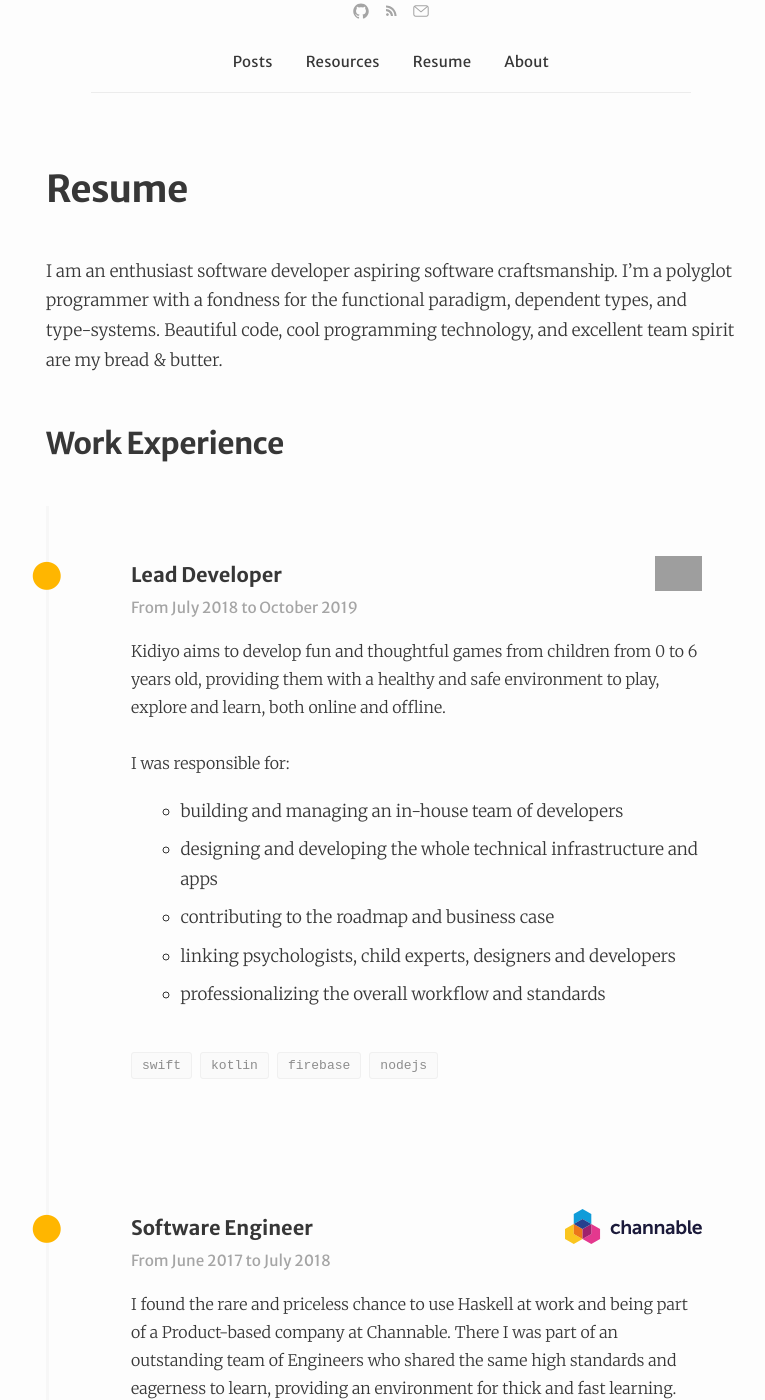
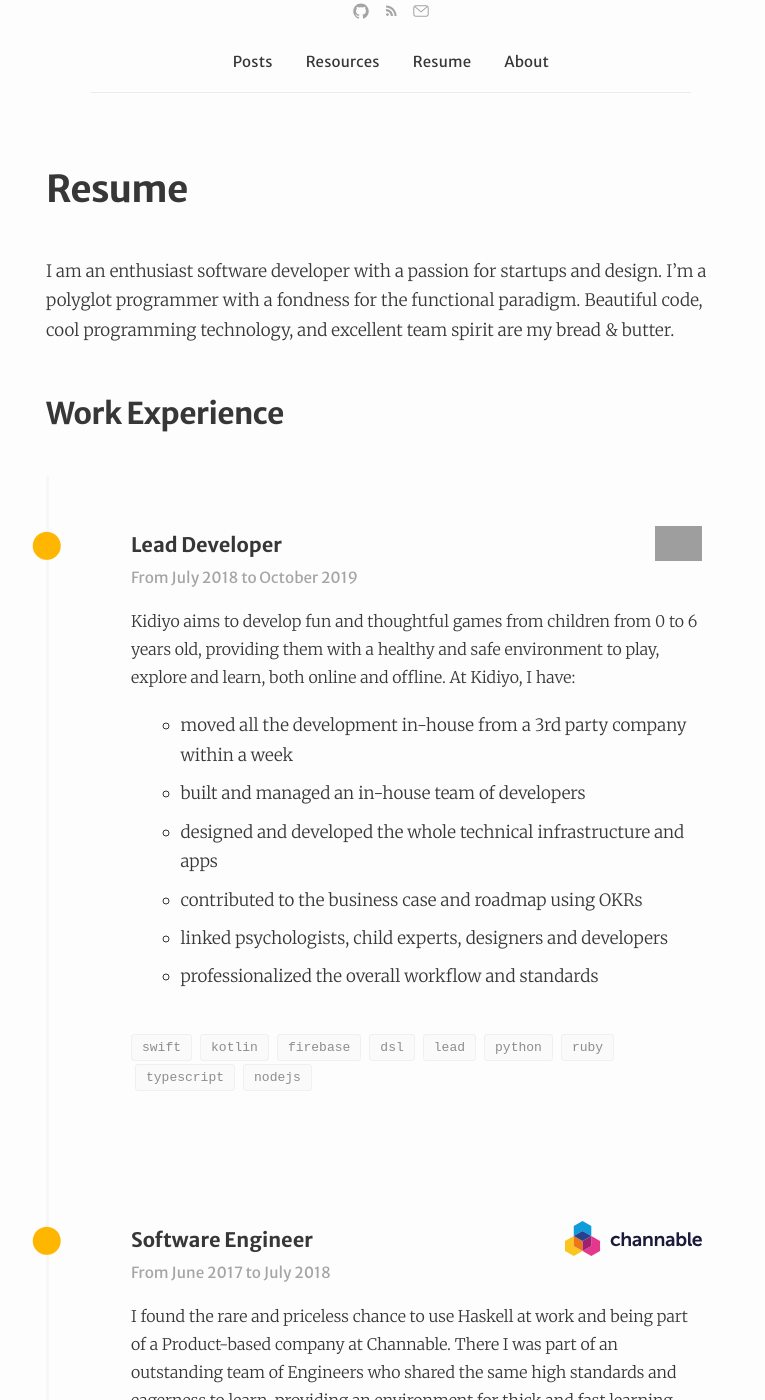
Before and after one commit to NunoAlexandre/nunoalexandre.github.io, a Jekyll site: the page built from resume.md, in a window 1280 px wide and 1400 px high, scrolled down 305 px. Shown: the whole window, without its empty margins (249-1014 px from the left). Built offline with Jekyll 4.4.1, drawn with Linux system fonts in a browser that asks for light colours; grey boxes are pictures that could not be loaded.

Commit message:
Improve the about and resume texts

```diff
--- a/resume.md
+++ b/resume.md
@@ -5,8 +5,7 @@ comments: false
 permalink: /resume/
 ---
 
-
-I am an enthusiast software developer aspiring software craftsmanship. I’m a polyglot programmer with a fondness for the functional paradigm, dependent types, and type-systems. Beautiful code, cool programming technology, and excellent team spirit are my bread & butter.
+I am an enthusiast software developer with a passion for startups and design. I’m a polyglot programmer with a fondness for the functional paradigm. Beautiful code, cool programming technology, and excellent team spirit are my bread & butter.
 
 <h2>Work Experience</h2>
 
@@ -23,21 +22,25 @@ I am an enthusiast software developer aspiring software craftsmanship. I’m a p
     <div class="description">
       Kidiyo aims to develop fun and thoughtful games from children from 0 to 6 years old,
       providing them with a healthy and safe environment to play, explore and learn, both
-      online and offline. <br><br>
-
-      I was responsible for:
+      online and offline. At Kidiyo, I have:
       <ul>
-        <li>building and managing an in-house team of developers</li>
-        <li>designing and developing the whole technical infrastructure and apps</li>
-        <li>contributing to the roadmap and business case</li>
-        <li>linking psychologists, child experts, designers and developers</li>
-        <li>professionalizing the overall workflow and standards</li>
+        <li>moved all the development in-house from a 3rd party company within a week</li>
+        <li>built and managed an in-house team of developers</li>
+        <li>designed and developed the whole technical infrastructure and apps</li>
+        <li>contributed to the business case and roadmap using OKRs</li>
+        <li>linked psychologists, child experts, designers and developers</li>
+        <li>professionalized the overall workflow and standards</li>
       </ul>
     </div>
     <div class="tags">
       <code class="highlighter-rouge">Swift</code>
       <code class="highlighter-rouge">Kotlin</code>
       <code class="highlighter-rouge">Firebase</code>
+      <code class="highlighter-rouge">DSL</code>
+      <code class="highlighter-rouge">Lead</code>
+      <code class="highlighter-rouge">Python</code>
+      <code class="highlighter-rouge">Ruby</code>
+      <code class="highlighter-rouge">TypeScript</code>
       <code class="highlighter-rouge">NodeJS</code>
     </div>
   </li>
```
Also changed, not shown: zabout.md (+1 -1 lines).
